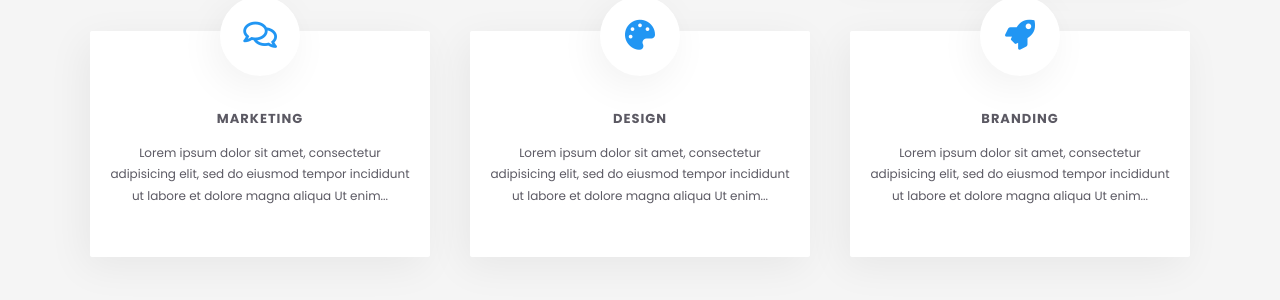
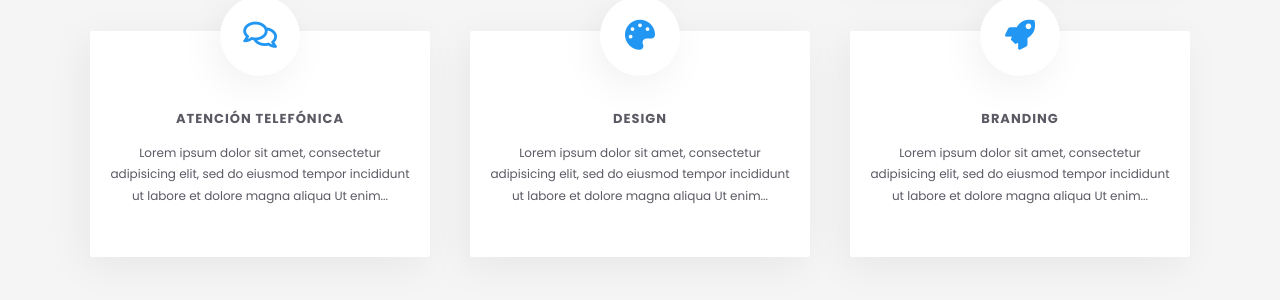
Before and after one commit to kecho05/elrincondealicia, a Jekyll site: the page built from index.html, in a window 1280 px wide and 900 px high, scrolled down 2008 px. Shown: the part 151-451 px from the top of the window. Built offline with Jekyll 4.4.1, drawn with Linux system fonts in a browser that asks for light colours.

Commit message:
Update index.html

```diff
--- a/index.html
+++ b/index.html
@@ -230,7 +230,7 @@ layout: default
 							<i class="far fa-comments"></i>
 						</div>
 						<div class="iconbox-text">
-							<h3 class="iconbox-title">Marketing</h3>
+							<h3 class="iconbox-title">Atención telefónica</h3>
 							<div class="iconbox-desc">
 								Lorem ipsum dolor sit amet, consectetur adipisicing elit, sed do eiusmod tempor incididunt ut labore et dolore magna aliqua Ut enim...
 							</div>
```
